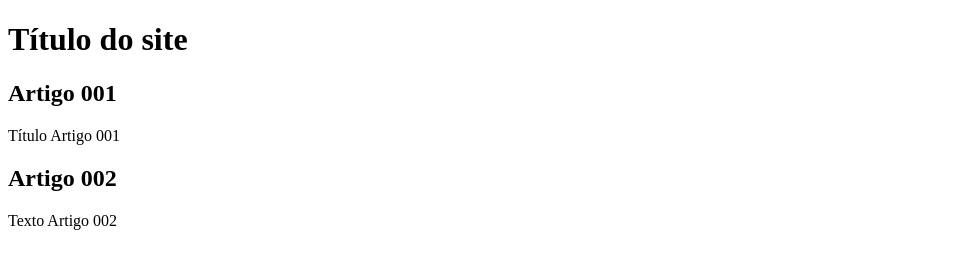
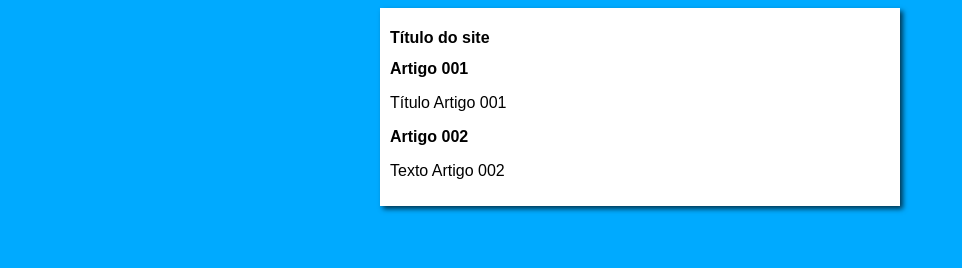
Before and after one commit to Jhon-DevWeb/Projeto-Site, a plain HTML site: page index.html in a window 1280 px wide. Shown: the whole page, without its empty margins (0-962 px from the left). Drawn offline with Linux system fonts and the light colour scheme.

Commit message:
iniciei o design

```diff
--- /dev/null
+++ b/estilos/style.css
@@ -0,0 +1,16 @@
+* {
+    font-family: Arial, Helvetica, sans-serif;
+    font-size: 16px;
+}
+
+body {
+    background-color: rgb(0, 170, 255);
+}
+
+main {
+    background-color: white;
+    width: 500px;
+    margin: auto;
+    padding: 10px;
+    box-shadow: 3px 3px 5px rgba(0, 0, 0, 0.671);
+}
--- a/index.html
+++ b/index.html
@@ -4,6 +4,7 @@
     <meta charset="UTF-8">
     <meta name="viewport" content="width=device-width, initial-scale=1.0">
     <title>Título do Site</title>
+    <link rel="stylesheet" href="estilos/style.css">
 </head>
 <body>
     <main>
```
